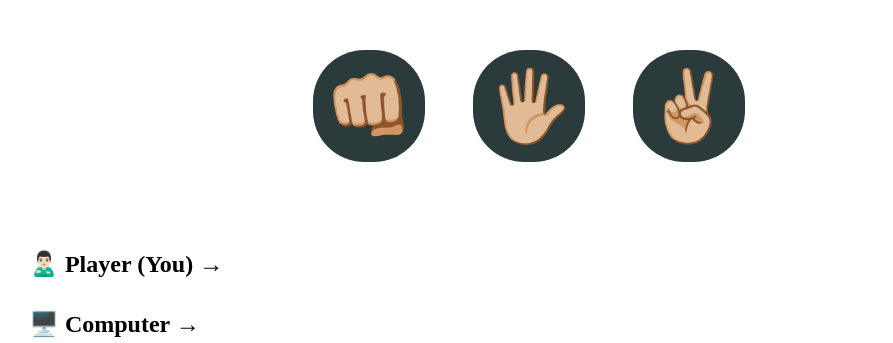
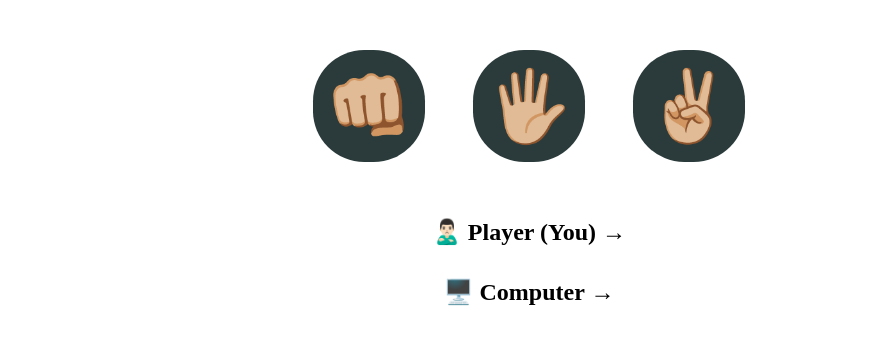
Before and after one commit to pratm1304/localrepo, a plain HTML site: page index.html in a window 1280 px wide. Shown: the part 142-485 px from the top of the page, without its empty margins (111-1004 px from the left). Drawn offline with Linux system fonts and the light colour scheme.

Commit message:
centered points

```diff
--- a/style.css
+++ b/style.css
@@ -32,10 +32,7 @@ h3{
 }
 
 .points{
-    text-align: left;
-    width: 70%;
-    margin-left: 100px;
-    padding: 2rem;
+    text-align: center;
     font-size: 1.5rem;
     height: 5rem;
 
```
